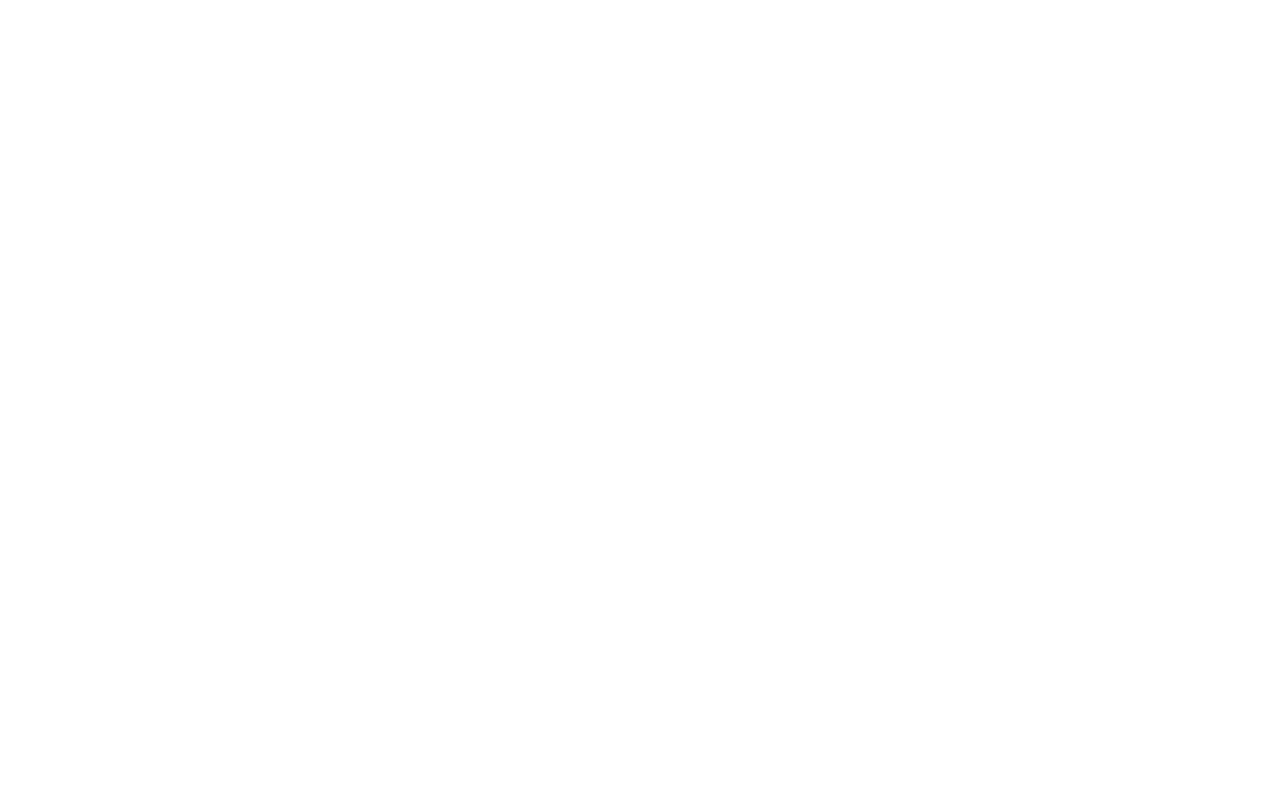
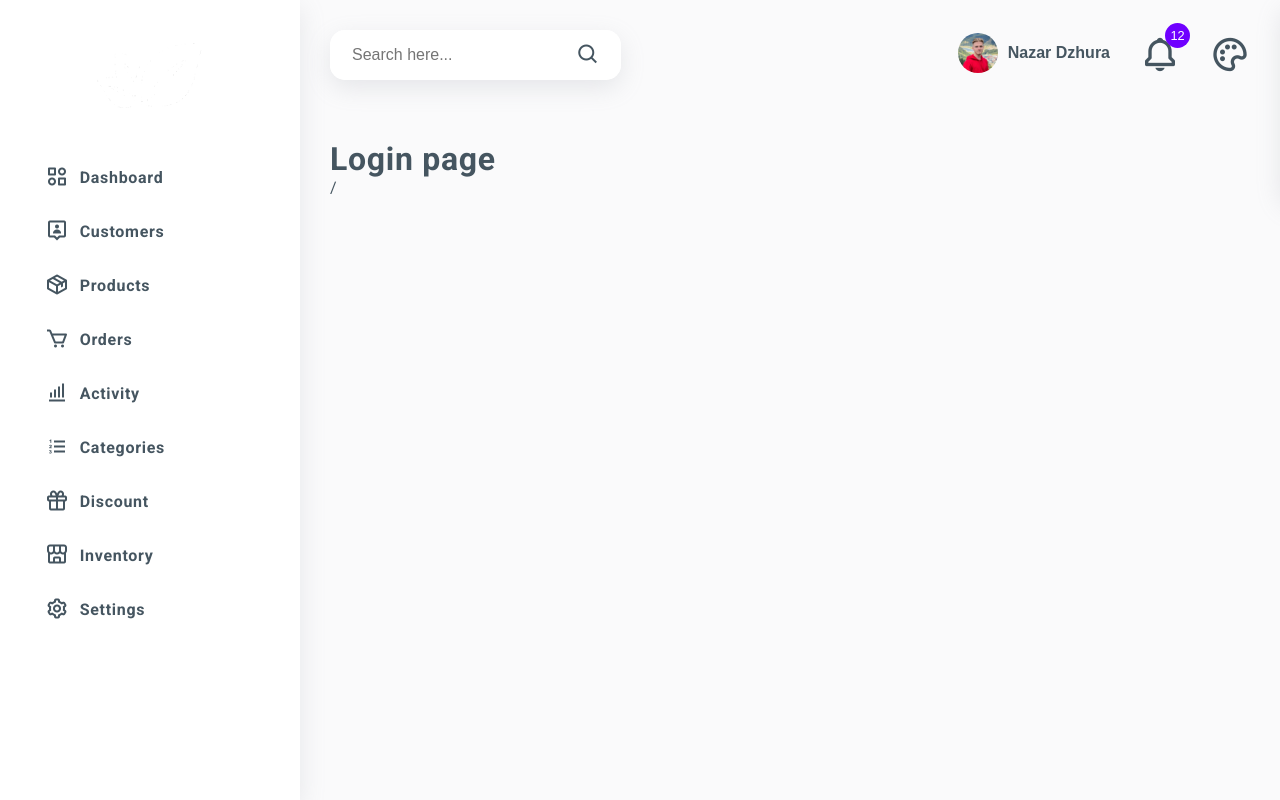
Before and after one commit to EngineZ-NEW/synthesis-front, a React (Create React App) app: page /login in a window 1280 px wide. Before the commit this address had no page. Built offline with nearby package versions, Linux system fonts and the light colour scheme.

Commit message:
add: RequireAuth HOC for providing protected routes

```diff
--- a/src/App.js
+++ b/src/App.js
@@ -3,6 +3,8 @@
 import Layout from "./components/layout/Layout";
 import Dashboard from "./pages/Dashboard";
 import Activity from "./pages/Activity";
+import Login from "./pages/Login";
+import {RequireAuth} from "./hoc/RequireAuth";
 
 function App() {
     return (
@@ -11,7 +13,9 @@
                 <Routes>
                     <Route path="/" element={<Layout />}>
                         <Route index element={<Dashboard />} />
-                        <Route element={<Activity />} />
+                        <Route path="activity" element={<RequireAuth> <Activity/> </RequireAuth>} />
+                        <Route path="*" element={<h1>404</h1>} />
+                        <Route path="login" element={<Login />} />
                     </Route>
                 </Routes>
             </BrowserRouter>
--- /dev/null
+++ b/src/hoc/RequireAuth.js
@@ -0,0 +1,16 @@
+import React from 'react';
+import {useLocation, Navigate} from "react-router-dom";
+
+
+function RequireAuth({children}) {
+    const location = useLocation();
+    const auth = false;
+
+    if (!auth) {
+        return <Navigate to='/login' state={{from: location }}/>
+}
+
+    return children;
+}
+
+export {RequireAuth};
--- /dev/null
+++ b/src/pages/Login.js
@@ -0,0 +1,18 @@
+import React from 'react';
+import {useLocation, useNavigate} from "react-router-dom";
+
+function Login(props) {
+    const navigate = useNavigate();
+    const location = useLocation();
+
+    const fromPage = location.state?.from?.pathname || '/';
+
+    return (
+        <>
+            <h1>Login page</h1>
+            {fromPage}
+        </>
+    );
+}
+
+export default Login;
```
